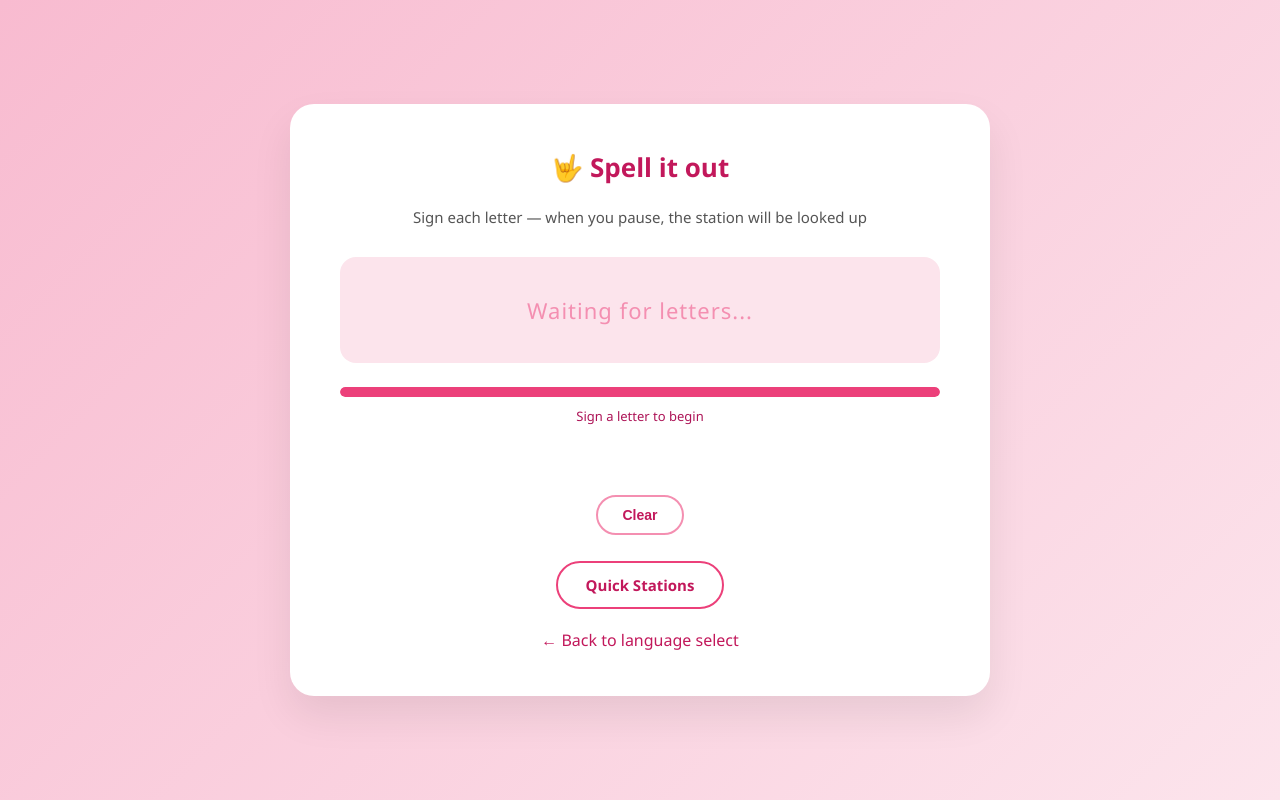
After one commit to Slayque3n/HCRTFLbot, a Flask app: page /bsl/spell in a window 1280 px wide. The commit adds this page. Run offline with Flask 3, Linux system fonts and the light colour scheme.

Commit message:
revised new ui

```diff
--- a/app.py
+++ b/app.py
@@ -20,6 +20,8 @@ translations = {
         "back_languages":   "← Back to language select",
         "back_stations":    "← Back to stations",
         "directions_for":   "Directions to",
+        "quick_stations":   "Quick Stations",
+        "back":             "← Back",
     },
     "de-DE": {
         "select_language":  "Sprache auswählen",
@@ -36,6 +38,8 @@ translations = {
         "back_languages":   "← Zurück zur Sprachauswahl",
         "back_stations":    "← Zurück zu den Stationen",
         "directions_for":   "Wegbeschreibung zu",
+        "quick_stations":   "Schnelle Stationen",
+        "back":             "← Zurück",
     },
     "fr-FR": {
         "select_language":  "Choisir une langue",
@@ -52,6 +56,8 @@ translations = {
         "back_languages":   "← Retour au choix de la langue",
         "back_stations":    "← Retour aux stations",
         "directions_for":   "Itinéraire vers",
+        "quick_stations":   "Stations rapides",
+        "back":             "← Retour",
     },
     "es-ES": {
         "select_language":  "Seleccionar idioma",
@@ -68,6 +74,8 @@ translations = {
         "back_languages":   "← Volver a selección de idioma",
         "back_stations":    "← Volver a las estaciones",
         "directions_for":   "Cómo llegar a",
+        "quick_stations":   "Estaciones rápidas",
+        "back":             "← Volver",
     },
     "it-IT": {
         "select_language":  "Seleziona lingua",
@@ -84,6 +92,8 @@ translations = {
         "back_languages":   "← Torna alla selezione della lingua",
         "back_stations":    "← Torna alle stazioni",
         "directions_for":   "Come arrivare a",
+        "quick_stations":   "Stazioni rapide",
+        "back":             "← Indietro",
     },
     "ru-RU": {
         "select_language":  "Выберите язык",
@@ -100,6 +110,8 @@ translations = {
         "back_languages":   "← К выбору языка",
         "back_stations":    "← К станциям",
         "directions_for":   "Маршрут до",
+        "quick_stations":   "Быстрые станции",
+        "back":             "← Назад",
     },
 }
 
@@ -114,7 +126,6 @@ STATIONS_DEFAULT = [
     ("Bank / Monument",          "Bank"),
     ("Stratford",                "Stratford"),
     ("Canary Wharf",             "Canary Wharf"),
-    ("Oxford Circus",            "Oxford Circus"),
 ]
 
 STATIONS = {
@@ -128,7 +139,6 @@ STATIONS = {
         ("Бэнк / Монумент",           "Bank"),
         ("Стратфорд",                 "Stratford"),
         ("Канэри-Уорф",               "Canary Wharf"),
-        ("Оксфорд-Серкус",            "Oxford Circus"),
     ],
 }
 
@@ -141,7 +151,7 @@ app = Flask(__name__)
 def index():
     if request.method == "POST":
         language = request.form["language"]
-        return redirect(url_for("stations", language=language))
+        return redirect(url_for("speak", language=language))
     return render_template("index.html", ui=translations["en-US"])
 
 
--- a/maintextandspeech.py
+++ b/maintextandspeech.py
@@ -87,6 +87,14 @@ def speech_to_text(language):
             print("Program terminated by user")
             break
 
+def get_next_letter():
+    """
+    Returns the next fingerspelled letter (A-Z) detected, or None if no letter yet.
+    Replace this stub with the real camera/gesture recognition logic.
+    """
+    return None
+
+
 def findkeywords(heardspeech):
     # Initialize variables
     found_line = None
--- /dev/null
+++ b/templates/bsl_spell.html
@@ -0,0 +1,281 @@
+<!DOCTYPE html>
+<html>
+<head>
+    <title>BSL Mode – Spell a Station</title>
+    <style>
+        body {
+            margin: 0;
+            font-family: 'Segoe UI', Arial, sans-serif;
+            background: linear-gradient(135deg, #f8bbd0, #fce4ec);
+            display: flex;
+            justify-content: center;
+            align-items: center;
+            min-height: 100vh;
+            padding: 40px 20px;
+            box-sizing: border-box;
+        }
+
+        .container {
+            background: #ffffff;
+            padding: 45px 50px;
+            border-radius: 24px;
+            box-shadow: 0 20px 40px rgba(0, 0, 0, 0.08);
+            max-width: 600px;
+            width: 100%;
+            text-align: center;
+        }
+
+        h2 {
+            margin-top: 0;
+            font-size: 26px;
+            font-weight: 700;
+            color: #c2185b;
+        }
+
+        .subtitle {
+            color: #555;
+            font-size: 15px;
+            margin-bottom: 30px;
+        }
+
+        .word-display {
+            font-size: 48px;
+            font-weight: 700;
+            color: #c2185b;
+            letter-spacing: 6px;
+            min-height: 70px;
+            background: #fce4ec;
+            border-radius: 16px;
+            padding: 18px 24px;
+            margin-bottom: 24px;
+            word-break: break-all;
+        }
+
+        .word-display.empty {
+            color: #f48fb1;
+            font-size: 22px;
+            font-weight: 400;
+            letter-spacing: 1px;
+            display: flex;
+            align-items: center;
+            justify-content: center;
+        }
+
+        .last-letter {
+            display: inline-block;
+            font-size: 64px;
+            font-weight: 800;
+            color: #ec407a;
+            background: #fce4ec;
+            border-radius: 16px;
+            padding: 16px 32px;
+            margin-bottom: 24px;
+            min-width: 100px;
+            animation: pop 0.2s ease;
+        }
+
+        @keyframes pop {
+            0%   { transform: scale(0.7); opacity: 0.4; }
+            60%  { transform: scale(1.15); }
+            100% { transform: scale(1);   opacity: 1; }
+        }
+
+        .timer-bar-wrap {
+            background: #fce4ec;
+            border-radius: 30px;
+            height: 10px;
+            margin-bottom: 10px;
+            overflow: hidden;
+        }
+
+        .timer-bar {
+            height: 100%;
+            background: #ec407a;
+            border-radius: 30px;
+            width: 100%;
+            transition: width linear;
+        }
+
+        .timer-label {
+            font-size: 13px;
+            color: #ad1457;
+            margin-bottom: 28px;
+        }
+
+        .status {
+            font-size: 15px;
+            color: #888;
+            margin-bottom: 20px;
+            min-height: 22px;
+        }
+
+        .clear-btn {
+            background: transparent;
+            border: 2px solid #f48fb1;
+            color: #c2185b;
+            padding: 10px 24px;
+            border-radius: 30px;
+            font-size: 14px;
+            font-weight: 600;
+            cursor: pointer;
+            transition: background 0.2s, color 0.2s;
+            margin-bottom: 10px;
+        }
+
+        .clear-btn:hover { background: #fce4ec; }
+
+        .back-link {
+            display: block;
+            text-align: center;
+            margin-top: 20px;
+            text-decoration: none;
+            color: #c2185b;
+            font-weight: 500;
+            transition: opacity 0.2s ease;
+        }
+
+        .back-link:hover { opacity: 0.7; }
+
+        .quick-btn {
+            display: inline-block;
+            margin-top: 16px;
+            padding: 12px 28px;
+            background: transparent;
+            color: #c2185b;
+            font-size: 15px;
+            font-weight: 600;
+            border: 2px solid #ec407a;
+            border-radius: 30px;
+            text-decoration: none;
+            transition: background 0.2s ease, color 0.2s ease, transform 0.2s ease;
+        }
+
+        .quick-btn:hover {
+            background: #ec407a;
+            color: white;
+            transform: translateY(-2px);
+        }
+
+        #submitForm { display: none; }
+    </style>
+</head>
+<body>
+
+<div class="container">
+    <h2>🤟 Spell it out</h2>
+    <p class="subtitle">Sign each letter — when you pause, the station will be looked up</p>
+
+    <div id="lastLetterBox" class="last-letter" style="display:none;"></div>
+
+    <div id="wordDisplay" class="word-display empty">Waiting for letters...</div>
+
+    <div class="timer-bar-wrap">
+        <div class="timer-bar" id="timerBar"></div>
+    </div>
+    <div class="timer-label" id="timerLabel">Sign a letter to begin</div>
+
+    <div class="status" id="status"></div>
+
+    <button class="clear-btn" onclick="clearWord()">Clear</button>
+
+    <div>
+        <a class="quick-btn" href="{{ url_for('stations', language='en-US') }}">Quick Stations</a>
+    </div>
+
+    <form id="submitForm" method="POST" action="/bsl/result">
+        <input type="hidden" name="station" id="stationInput">
+    </form>
+
+    <a class="back-link" href="{{ url_for('index') }}">← Back to language select</a>
+</div>
+
+<script>
+    const POLL_MS    = 400;
+    const TIMEOUT_MS = 3000;
+
+    let word = "";
+    let lastLetterTime = null;
+    let timerInterval  = null;
+    let submitted      = false;
+
+    const wordDisplay   = document.getElementById("wordDisplay");
+    const lastLetterBox = document.getElementById("lastLetterBox");
+    const timerBar      = document.getElementById("timerBar");
+    const timerLabel    = document.getElementById("timerLabel");
+    const statusEl      = document.getElementById("status");
+
+    function updateWordDisplay() {
+        if (word.length === 0) {
+            wordDisplay.textContent = "Waiting for letters...";
+            wordDisplay.classList.add("empty");
+        } else {
+            wordDisplay.textContent = word;
+            wordDisplay.classList.remove("empty");
+        }
+    }
+
+    function showLastLetter(letter) {
+        lastLetterBox.style.display = "inline-block";
+        lastLetterBox.textContent = letter;
+        lastLetterBox.style.animation = "none";
+        lastLetterBox.offsetHeight;
+        lastLetterBox.style.animation = "pop 0.2s ease";
+    }
+
+    function clearWord() {
+        word = "";
+        lastLetterTime = null;
+        lastLetterBox.style.display = "none";
+        timerBar.style.width = "100%";
+        timerLabel.textContent = "Sign a letter to begin";
+        statusEl.textContent = "";
+        updateWordDisplay();
+    }
+
+    function submitWord() {
+        if (submitted || word.length === 0) return;
+        submitted = true;
+        clearInterval(timerInterval);
+        statusEl.textContent = "Looking up \"" + word + "\"...";
+        timerLabel.textContent = "Submitting!";
+        timerBar.style.transition = "none";
+        timerBar.style.width = "0%";
+        document.getElementById("stationInput").value = word;
+        document.getElementById("submitForm").submit();
+    }
+
+    function updateTimer() {
+        if (!lastLetterTime) return;
+        const elapsed   = Date.now() - lastLetterTime;
+        const remaining = Math.max(0, TIMEOUT_MS - elapsed);
+        const pct       = (remaining / TIMEOUT_MS) * 100;
+        timerBar.style.transition = "none";
+        timerBar.style.width = pct + "%";
+        timerLabel.textContent = "Submitting in " + (remaining / 1000).toFixed(1) + "s…";
+        if (remaining === 0) submitWord();
+    }
+
+    async function pollLetter() {
+        if (submitted) return;
+        try {
+            const res  = await fetch("/bsl/spell/letter");
+            const data = await res.json();
+            if (data.letter) {
+                word += data.letter.toUpperCase();
+                lastLetterTime = Date.now();
+                showLastLetter(data.letter.toUpperCase());
+                updateWordDisplay();
+                statusEl.textContent = "";
+            }
+        } catch (e) {
+            statusEl.textContent = "Connection error — retrying…";
+        }
+        if (!submitted) setTimeout(pollLetter, POLL_MS);
+    }
+
+    timerInterval = setInterval(updateTimer, 50);
+    pollLetter();
+</script>
+
+</body>
+</html>
--- a/templates/stations.html
+++ b/templates/stations.html
@@ -170,7 +170,7 @@
         </form>
     </div>
 
-    <a class="back-link" href="{{ url_for('index') }}">{{ ui.back_languages }}</a>
+    <a class="back-link" href="{{ url_for('speak', language=language) }}">{{ ui.back }}</a>
 </div>
 
 </body>
```
Also changed, not shown: templates/bsl_result.html (added, +93 -0 lines), templates/speak.html (+29 -0 lines).
